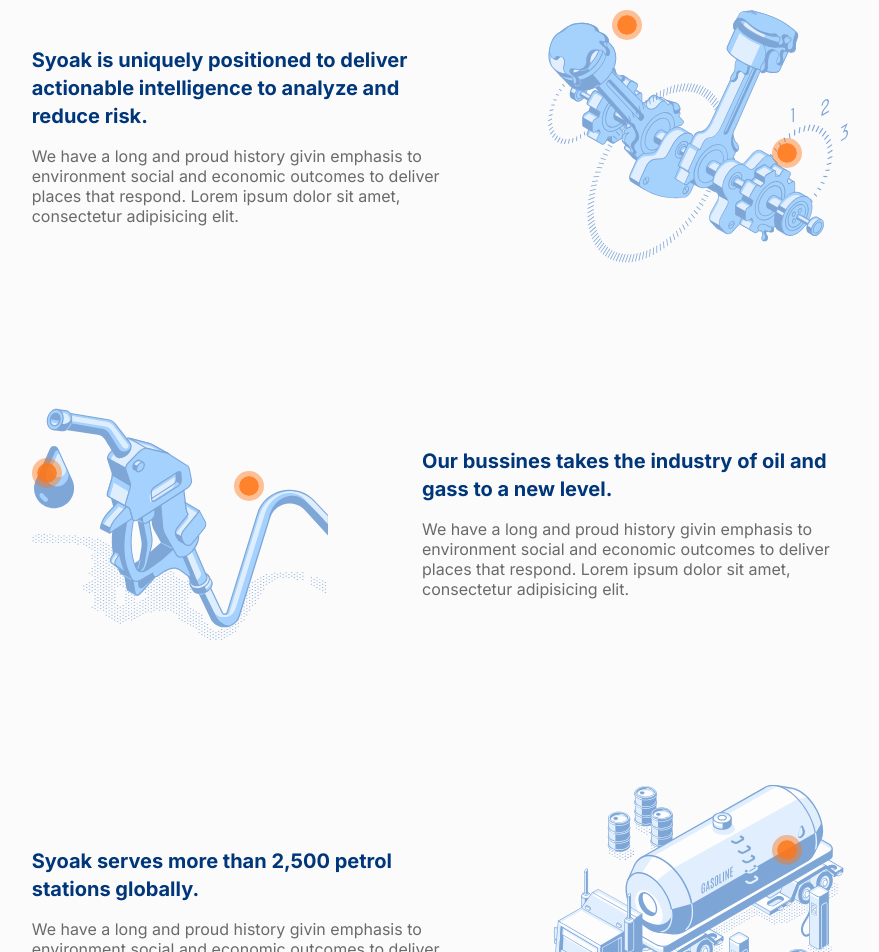
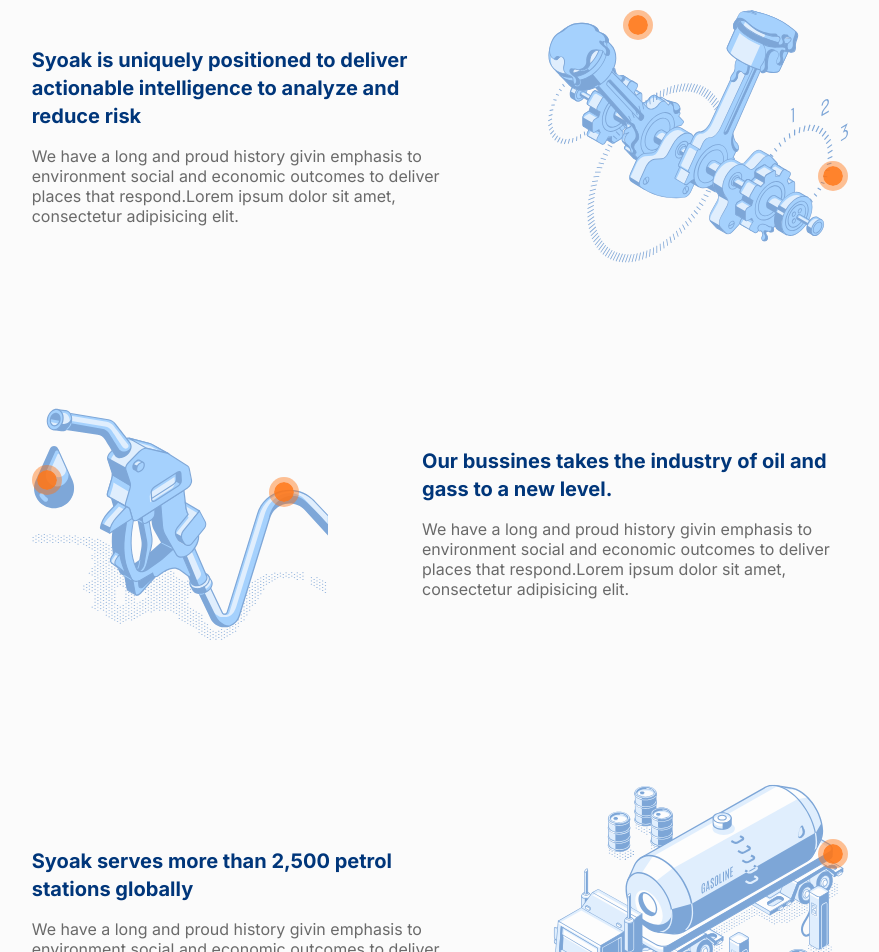
Before and after one commit to BenjaminMontibeler/SYOAK-Homepage, a React (Create React App) app in the folder syoak/: page / in a window 1280 px wide. Shown: the part 1360-2312 px from the top of the page, without its empty margins (222-1101 px from the left). Built offline with nearby package versions, Linux system fonts and the light colour scheme.

Commit message:
Code optimization

```diff
--- /dev/null
+++ b/syoak/src/components/SectionCard.js
@@ -0,0 +1,43 @@
+import React, {useState} from 'react';
+import { ReactComponent as Exit } from './images/exit.svg';
+
+function SectionCard(props) {
+
+    const [isOpen, setIsOpen] = useState(false);
+
+    const handleToggle = () => {
+        setIsOpen(!isOpen);
+    }
+
+    const handleCloseModal = () => {
+        setIsOpen(false);
+    }
+
+    return (
+        <div className='section__card'>
+            <div className='card__header'>
+                <h3>
+                    {props.title}
+                </h3>
+                <p>
+                    {props.description}
+                </p>
+            </div>
+
+            <div className={`card__media card__media--${props.position}`}>
+                <props.icon className='card__image' />
+                <button className='button-round button-circle-fill' onClick={handleToggle} />
+                <button className='button-round button-circle-fill' onClick={handleToggle} />
+                {isOpen && (
+                    <div className='card__tooltip'>
+                        <button className='exit-button' onClick={handleCloseModal}><Exit /></button>
+                        <p>{props.modalInfo}</p>
+                    </div>
+                )}
+
+            </div>
+        </div>
+    )
+}
+
+export default SectionCard
--- a/syoak/src/components/SectionContent.js
+++ b/syoak/src/components/SectionContent.js
@@ -1,32 +1,16 @@
-import React, {useState} from 'react';
-import './buttonPositions.css'
+import React from 'react';
+import './sectionContent.css';
+import '../general/typography.css';
+import SectionCard from './SectionCard.js';
 import { ReactComponent as Illustration1 } from './images/illustration1.svg';
 import { ReactComponent as Illustration2 } from './images/illustration2.svg';
 import { ReactComponent as Illustration3 } from './images/illustration3.svg';
-import { ReactComponent as Exit } from './images/exit.svg';
-import './sectionContent.css';
-import '../general/typography.css';
 
 function SectionContent() {
-    const [description1, setDescription1] = useState(false);
-    const [description2, setDescription2] = useState(false);
-    const [description3, setDescription3] = useState(false);
-
-    const toggleDescription1 = () => {
-        setDescription1(!description1);
-    };
-
-    const toggleDescription2 = () => {
-        setDescription2(!description2);
-    };
-
-    const toggleDescription3 = () => {
-        setDescription3(!description3);
-    };
 
     return (
-        <div className='section-content'>
-            <div className='section-content__header'>
+        <div className='section'>
+            <div className='section__header'>
                 <h2>
                     SYOAK Solution
                 </h2>
@@ -38,71 +22,33 @@
                 </p>
             </div>
 
-            <div className='section-content__card'>
-                <div className='section-content__card__header'>
-                    <h3>
-                        Syoak is uniquely positioned to deliver actionable intelligence to analyze and reduce risk.
-                    </h3>
-                    <p>
-                        We have a long and proud history givin emphasis to environment social and economic outcomes to deliver places that respond.
-                        Lorem ipsum dolor sit amet, consectetur adipisicing elit.
-                    </p>
-                </div>
+            <SectionCard
+                position="first"
+                title="Syoak is uniquely positioned to deliver actionable intelligence to analyze and reduce risk"
+                description="We have a long and proud history givin emphasis to environment social and economic outcomes to deliver places that
+                respond.Lorem ipsum dolor sit amet, consectetur adipisicing elit."
+                icon={Illustration1}
+                modalInfo="Syoak is uniquely positioned to deliver actionable intelligence to analyze and reduce risk"
+            />
 
-                <div className='section-content__card__image-container'>
-                    <Illustration1 className='card__image' />
-                    <button className='button-round button-circle-fill position-1' onClick={toggleDescription1} />
-                    <button className='button-round button-circle-fill position-2' onClick={toggleDescription1}/>
-                    <div className={`content-paragraph ${description1 ? 'card__image-description--active' : 'card__image-description--inactive'}`}>
-                        <button className='exit-button' onClick={toggleDescription1}><Exit/></button>
-                        <p>Syoak is uniquely positioned to deliver actionable intelligence to analyze and reduce risk</p>
-                    </div>
-                </div>
-            </div>
+            <SectionCard
+                position="second"
+                title="Our bussines takes the industry of oil and gass to a new level."
+                description="We have a long and proud history givin emphasis to environment social and economic outcomes to deliver places that
+                respond.Lorem ipsum dolor sit amet, consectetur adipisicing elit."
+                icon={Illustration2}
+                modalInfo="Syoak is uniquely positioned to deliver actionable intelligence to analyze and reduce risk"
+            />
 
-            <div className='section-content__card'>
-                <div className='section-content__card__image-container'>
-                    <Illustration2 className='card__image' />
-                    <button className='button-round button-circle-fill position-3' onClick={toggleDescription2}/>
-                    <button className='button-round button-circle-fill position-4' onClick={toggleDescription2}/>
-                    <div className={`content-paragraph ${description2 ? 'card__image-description--active' : 'card__image-description--inactive'}`}>
-                        <button className='exit-button' onClick={toggleDescription2}><Exit/></button>
-                        <p>Syoak is uniquely positioned to deliver actionable intelligence to analyze and reduce risk</p>
-                    </div>
-                </div>
+            <SectionCard
+                position="third"
+                title="Syoak serves more than 2,500 petrol stations globally"
+                description="We have a long and proud history givin emphasis to environment social and economic outcomes to deliver places
+                that respond.Lorem ipsum dolor sit amet, consectetur adipisicing elit."
+                icon={Illustration3}
+                modalInfo="Syoak is uniquely positioned to deliver actionable intelligence to analyze and reduce risk"
+            />
 
-                <div className='section-content__card__header'>
-                    <h3>
-                        Our bussines takes the industry of oil and gass to a new level.
-                    </h3>
-                    <p>
-                        We have a long and proud history givin emphasis to environment social and economic outcomes to deliver places that respond.
-                        Lorem ipsum dolor sit amet, consectetur adipisicing elit.
-                    </p>
-                </div>
-            </div>
-
-            <div className='section-content__card'>
-                <div className='section-content__card__header'>
-                    <h3>
-                        Syoak serves more than 2,500 petrol stations globally.
-                    </h3>
-                    <p>
-                        We have a long and proud history givin emphasis to environment social and economic outcomes to deliver
-                        places that respond.Lorem ipsum dolor sit amet, consectetur adipisicing elit.
-                    </p>
-                </div>
-
-                <div className='section-content__card__image-container'>
-                    <Illustration3 className='card__image' />
-                    <button className='button-round button-circle-fill position-5' onClick={toggleDescription3}/>
-                    <button className='button-round button-circle-fill position-6' onClick={toggleDescription3}/>
-                    <div className={`content-paragraph ${description3 ? 'card__image-description--active' : 'card__image-description--inactive'}`}>
-                        <button className='exit-button' onClick={toggleDescription3}><Exit/></button>
-                        <p>Syoak is uniquely positioned to deliver actionable intelligence to analyze and reduce risk</p>
-                    </div>
-                </div>
-            </div>
         </div>
     )
 }
--- a/syoak/src/components/SectionTitle.js
+++ b/syoak/src/components/SectionTitle.js
@@ -33,7 +33,7 @@
                 to deliver places that respond</p>
             <button className='button-font button-fill'><Arrow />Learn more</button>
 
-            <div className='section-header__timeline-container'>
+            <div className='timeline-container'>
 
                 <div className='active-button-container'>
                     <div className={`button-round-outline ${button1 ? 'button-circle-outline-active' : 'button-circle-outline'}`}>
--- a/syoak/src/components/buttonPositions.css
+++ /dev/null
@@ -1,27 +0,0 @@
-.position-1{
-    margin-left: 5%;
-}
-
-.position-2{
-    margin-left: 17.5%;
-    margin-top: 10%;
-}
-
-.position-3{
-    margin-top: 4%;
-}
-
-.position-4{
-    margin-left: 15.8%;
-    margin-top: 5%;
-}
-
-.position-5{
-    margin-left: 17.5%;
-    margin-top: 4%;
-}
-
-.position-6{
-    margin-left: 9.5%;
-    margin-top: 16.2%;
-}
--- a/syoak/src/components/sectionContent.css
+++ b/syoak/src/components/sectionContent.css
@@ -1,4 +1,4 @@
-.section-content {
+.section {
     display: flex;
     flex-direction: column;
     margin-top: var(--spacing-l);
@@ -6,7 +6,7 @@
     margin-bottom: var(--spacing-l);
 }
 
-.section-content__header {
+.section__header {
     display: flex;
     flex-direction: column;
     gap: var(--gap-l);
@@ -14,12 +14,12 @@
     width: 100%;
 }
 
-.section-content__header p{
+.section__header p {
     font-size: var(--size-sml);
     line-height: var(--line-height-sml);
 }
 
-.section-content__card {
+.section__card {
     display: flex;
     flex-direction: row;
     justify-content: space-between;
@@ -29,11 +29,46 @@
     margin-top: var(--spacing-l);
 }
 
-.section-content .card__image-description--inactive{
-    display: none;
+.section__card:nth-child(3) {
+    flex-direction: row-reverse;
 }
 
-.section-content .card__image-description--active{
+.card__media--first .button-round:nth-child(2){
+    position: absolute;
+    top: 0%;
+    left: 25%;
+}
+
+.card__media--first .button-round:nth-child(3){
+    position: absolute;
+    top: 60%;
+    left: 90%;
+}
+
+.card__media--second .button-round:nth-child(2){
+    position: absolute;
+    top: 25%;
+}
+
+.card__media--second .button-round:nth-child(3){
+    position: absolute;
+    top: 30%;
+    left: 80%;
+}
+
+.card__media--third .button-round:nth-child(2){
+    position: absolute;
+    top: 20%;
+    left: 90%;
+}
+
+.card__media--third .button-round:nth-child(3){
+    position: absolute;
+    top: 90%;
+    left: 50%;
+}
+
+.section .card__tooltip {
     display: flex;
     flex-direction: row;
     max-width: 250px;
@@ -48,45 +83,46 @@
     margin-top: 85px;
 }
 
-.section-content .card__image-description--active p{
+.section .card__tooltip p {
     max-width: 200px;
     width: 100%;
 }
 
-@media screen and (max-width: 1250px){
-    .section-content__card{
+@media screen and (max-width: 1250px) {
+    .section__card,
+     .section__card:nth-child(3){
         flex-direction: column;
-        gap: var( --gap-m);
+        gap: var(--gap-m);
     }
 }
 
-@media screen and (max-width: 730px){
-    .section-content__card .section-content__card__image-container .card__image{
+@media screen and (max-width: 730px) {
+    .section__card .card__media .card__image {
         display: none;
     }
 
-    .button-circle-fill{
+    .button-circle-fill {
         display: none;
     }
 
-    .section-content .card__image-description--active{
+    .section .card__tooltip {
         display: none;
     }
 
-    .section-content__card{
+    .section__card {
         gap: 0;
     }
 
-    .section-content{
+    .section {
         padding-left: var(--spacing-sml);
     }
 
-    .section-content__card{
+    .section__card {
         align-items: start;
     }
 }
 
-.section-content__card .section-content__card__header {
+.section__card .card__header {
     display: flex;
     flex-direction: column;
     gap: var(--gap-msml);
@@ -94,39 +130,41 @@
     width: 100%;
 }
 
-.section-content__card .section-content__card__image-container {
+.section__card .card__media {
+    position: relative;
     display: flex;
     flex-direction: column;
 }
 
-.section-content__card .section-content__card__image-container .card__image {
+.section__card .card__media .card__image {
     max-width: 300px;
     width: 100%;
     height: auto;
 }
 
-@media screen and (max-width: 980px){
-    .section-content__header p{
+@media screen and (max-width: 980px) {
+    .section__header p {
         font-size: var(--size-xsml);
         line-height: var(--line-height-xsml);
     }
 }
 
-@media screen and (max-width: 825px){
-    .section-content{
+@media screen and (max-width: 825px) {
+    .section {
         margin-bottom: var(--spacing-m);
         margin-top: var(--spacing-m);
     }
 
-    .section-content__card{
+    .section__card,
+    .section__card:nth-child(3) {
         margin-top: var(--spacing-m);
     }
 
-    .section-content__header {
+    .section__header {
         gap: var(--gap-m);
     }
 
-    .section-content__header p{
+    .section__header p {
         font-size: var(--size-xxsml);
         line-height: var(--line-height-xxsml);
     }
--- a/syoak/src/components/sectionTitle.css
+++ b/syoak/src/components/sectionTitle.css
@@ -13,7 +13,7 @@
     line-height: var(--line-height-m);
 }
 
-.section-header__timeline-container {
+.timeline-container {
     display: flex;
     flex-direction: row;
     justify-content: space-between;
@@ -27,7 +27,7 @@
 }
 
 @media screen and (max-width: 720px){
-    .section-header__timeline-container{
+    .timeline-container{
         display: none;
     }
 }
```
Also changed, not shown: syoak/src/components/SectionCarousel.js (+7 -7 lines), syoak/src/components/SectionContact.js (+4 -5 lines), syoak/src/components/SectionInformation.js (+15 -15 lines), syoak/src/components/sectionCarousel.css (+13 -13 lines), syoak/src/components/sectionContact.css (+16 -16 lines), syoak/src/components/sectionInformation.css (+12 -12 lines).
